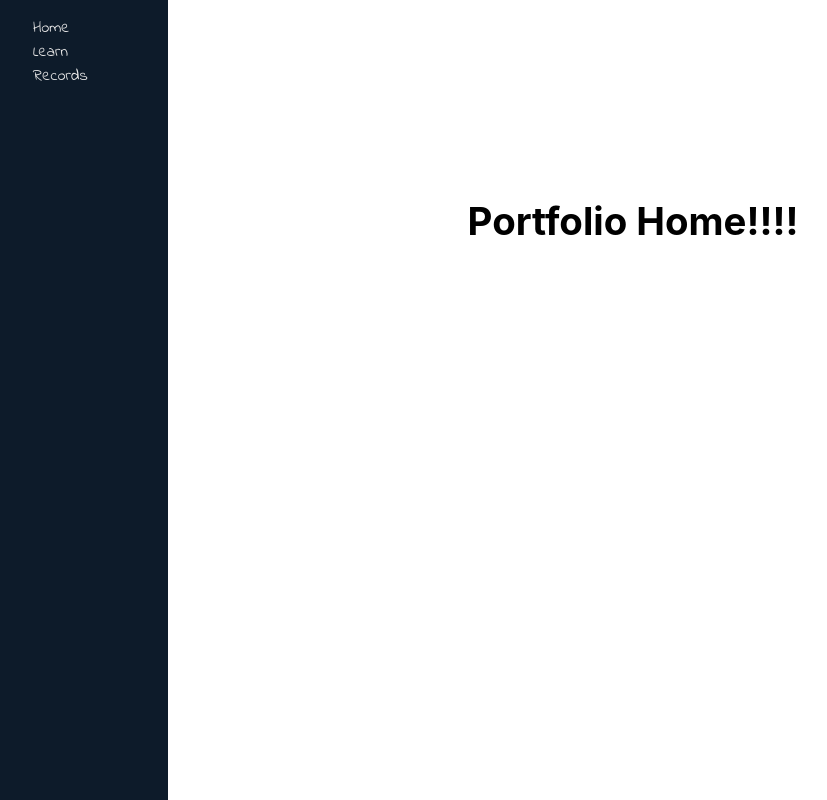
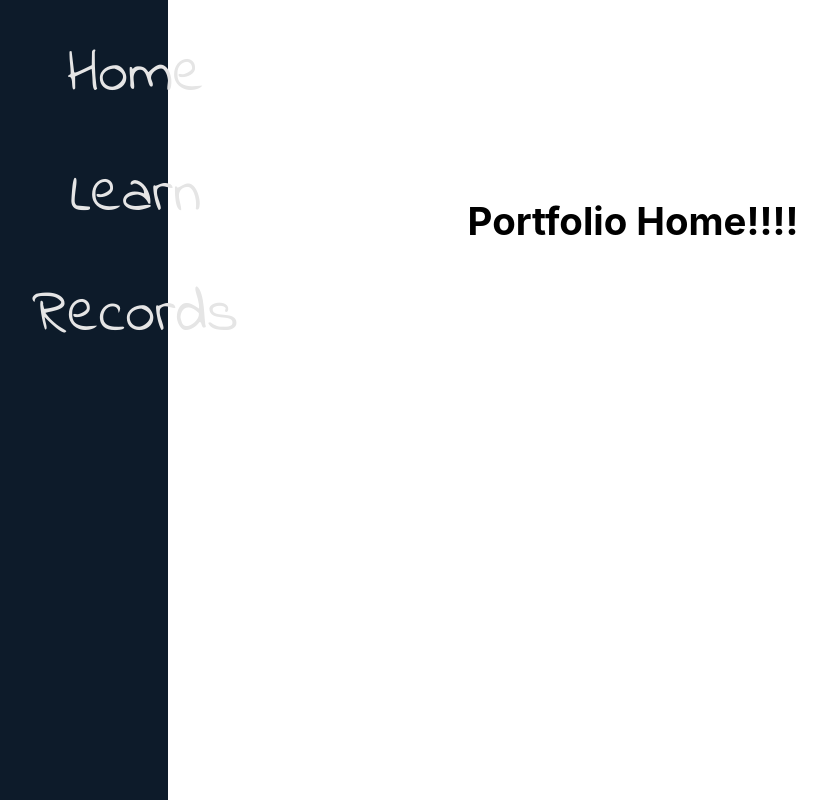
Before and after one commit to MagnusAustralia/portfolio, a Next.js app: page / in a window 1280 px wide. Shown: the top 800 px of the page, without its empty margins (7-834 px from the left). Built offline with nearby package versions, Linux system fonts and the light colour scheme.

Commit message:
Updating the nav styles

```diff
--- a/styles/Nav.module.css
+++ b/styles/Nav.module.css
@@ -16,4 +16,9 @@
 
 .nav ul li {
 	list-style: none;
+	font-style: normal;
+	font-weight: normal;
+	font-size: 60px;
+	line-height: 120px;
+	text-align: center;
 }
```
